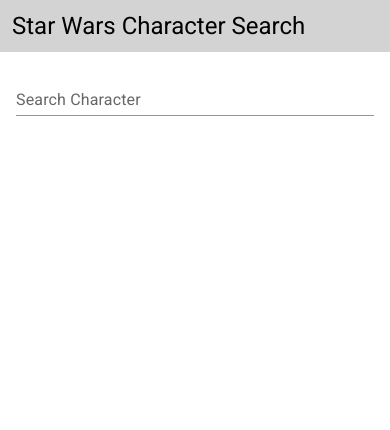
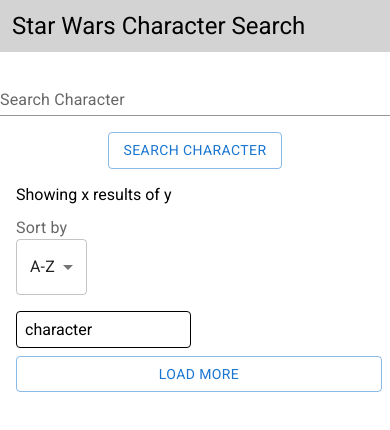
Before and after one commit to ctamas/sw-people, a React (Create React App) app: page / in a window 390 px wide. Shown: the top 430 px of the page. Built offline with nearby package versions, Linux system fonts and the light colour scheme; no server answers.

Commit message:
Styles and layout

```diff
--- a/src/App.css
+++ b/src/App.css
@@ -9,9 +9,14 @@
   padding: 12px;
 }
 
+.app-content {
+
+}
+
 .search-container {
   display: flex;
-  justify-content: center;
+  align-items: center;
+  flex-direction: column;
 }
 
 .search-field {
@@ -19,3 +24,45 @@
   max-width: 400px;
   margin: 16px !important;
 }
+
+.results-container {
+  margin: 16px;
+}
+
+.filter-label {
+  margin-top: 12px;
+}
+
+.results-list {
+  margin: 16px 8px 16px 16px;
+}
+
+.load-more-button {
+  width: 100%;
+}
+
+.character-card {
+  padding: 8px;
+  width: 100%;
+  display: inline-flex;
+  margin-right: 8px;
+  margin-bottom: 8px;
+  border: 1px solid black;
+  max-width: calc(25% - 8px);
+  box-sizing: border-box;
+  border-radius: 4px;
+}
+
+@media screen and (max-width: 1280px) {
+  .character-card {
+    max-width: calc(33.3% - 8px);
+    box-sizing: border-box;
+  }
+}
+
+@media screen and (max-width: 600px) {
+  .character-card {
+    max-width: calc(50% - 8px);
+    box-sizing: border-box;
+  }
+}
--- a/src/App.js
+++ b/src/App.js
@@ -1,11 +1,39 @@
-import logo from './logo.svg';
 import './App.css';
 import TextField from '@mui/material/TextField';
+import Button from '@mui/material/Button';
+import InputLabel from '@mui/material/InputLabel';
+import Select from '@mui/material/Select';
+import MenuItem from '@mui/material/MenuItem';
+import React from 'react';
 
 function App() {
+  const [characters, setCharacters] = React.useState([1]);
+
+  const loadPeople = (page = 1) => {
+    // Let chart component know loading is in progress.
+    fetch("https://swapi.dev/api/people/?page=" + page)
+      .then(res => res.json())
+      .then(
+        result => {
+          console.log(result, 'result')
+          setCharacters(result.results)
+        },
+        error => {
+          this.setState({
+            isLoaded: true,
+            error
+          });
+        }
+      );
+  };
+
+  React.useEffect(() => {
+    loadPeople()
+  }, [])
+
   return (
     <div className="App">
-      <nav className="navbar navbar-dark bg-dark">
+      <nav className="navbar">
         <a
           className="navbar-brand"
           href="https://ctamas.github.io/sw-people/"
@@ -16,6 +44,31 @@
       </nav>
       <div className='search-container'>
         <TextField className='search-field' label="Search Character" variant="standard" />
+        <Button className='search-button' variant="outlined">Search Character</Button>
+      </div>
+      <div className='app-content'>
+        <div className='results-container'>
+          <span>Showing x results of y</span>
+          <InputLabel className='filter-label'>Sort by</InputLabel>
+          <Select
+            value={'A'}
+            className='filter'
+            onChange={() => { }}
+          >
+            <MenuItem value={'A'}>A-Z</MenuItem>
+            <MenuItem value={'Z'}>Z-A</MenuItem>
+            <MenuItem value={'M'}>Male</MenuItem>
+            <MenuItem value={'F'}>Female</MenuItem>
+          </Select>
+        </div>
+        <div className='results-list'>
+          <div className='character-card-container'>
+          {characters.map((character, index) => {
+            return (<div className='character-card' key={index}>character</div>)
+          })}
+          </div>
+          <Button className='load-more-button' variant="outlined">Load More</Button>
+        </div>
       </div>
     </div>
   );
```
